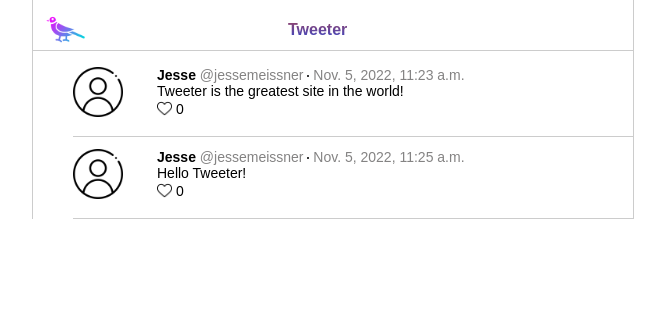
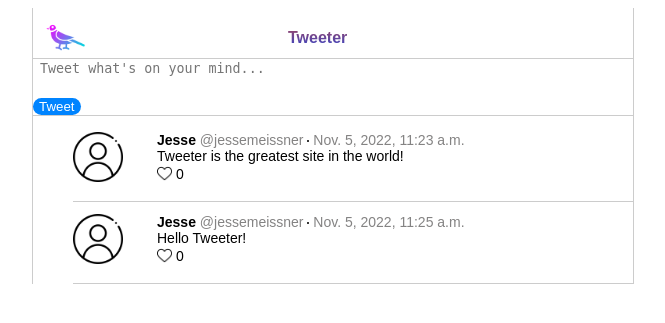
Before and after one commit to JesseMeissner/twitter-clone, a Django app: page / in a window 1280 px wide. Shown: the top 323 px of the page, without its empty margins (307-972 px from the left). Run offline with Django 4.2, Linux system fonts and the light colour scheme; data comes from the database, SQL or seed files in the repository; both versions use the stored data as it was before the commit.

Commit message:
Added posting functionality

```diff
--- a/twitter_clone/home/models.py
+++ b/twitter_clone/home/models.py
@@ -4,13 +4,6 @@ from django.db import models
 class Post(models.Model):
     class Meta(object):
         db_table = 'post'
-
-    name = models.CharField(
-        'Name', blank=False, null=False, max_length=20, db_index=True, default='Anonymous'
-    )
-    username = models.CharField(
-        'Username', blank=False, null=False, max_length=30, db_index=True, default='Anonymous'
-    )
 
     body = models.CharField(
         'Body', blank=True, null=True, max_length=140, db_index=True
--- a/twitter_clone/home/views.py
+++ b/twitter_clone/home/views.py
@@ -1,9 +1,19 @@
 from django.shortcuts import render
-from django.http import HttpResponse
+from django.http import HttpResponse, HttpResponseRedirect
 from .models import Post
+from .forms import PostForm
 
 # Create your views here.
 def index(request):
+    if request.method == 'POST':
+        form = PostForm(request.POST)
+
+        if form.is_valid():
+            form.save()
+            return HttpResponseRedirect('/')
+        else:
+            return HttpResponseRedirect(form.erros.as_json())
+
     #Get all posts, limit 30
     posts = Post.objects.all()[:30]
 
--- a/twitter_clone/static/css/style.css
+++ b/twitter_clone/static/css/style.css
@@ -2,7 +2,7 @@
 Common
 *************/
 
-body {
+.content {
     max-width: 600px;
     height: 100%;
     margin: 0 auto;
@@ -35,6 +35,27 @@ Home
     background: -webkit-linear-gradient(#ff4400, #0046ff);
     -webkit-background-clip: text;
     -webkit-text-fill-color: transparent;
+}
+
+.post_form {
+    border-bottom: 1px solid #ccc;
+}
+
+.post_form textarea {
+    width: 90%;
+    margin-left: 5px;
+    margin-right: 5px;
+    border: none;
+    resize: none;
+    outline: none;
+    position: relative;
+}
+
+.post_form input {
+    background-color: #0084ff;
+    color: white;
+    border: none;
+    border-radius: 10px;
 }
 
 .posts li {
--- a/twitter_clone/templates/home.html
+++ b/twitter_clone/templates/home.html
@@ -13,7 +13,15 @@
                 <h1>Tweeter</h1>
             </div>
         </section>
-        <section class="post_form"></section>
+
+        <section class="post_form">
+            <form action="/" method="POST">
+            {% csrf_token %}
+            <textarea name="body" placeholder="Tweet what's on your mind..." maxlength="140" required></textarea>
+            <input name="submit" type="submit" value="Tweet">
+            </form>
+        </section>
+
     </section>
 
     <section class="posts">
@@ -25,8 +33,8 @@
                 </div>
                 <div class="name_body">
                     <div class="name_time">
-                        <span class="name"> {{ post.name }} </span>
-                        <span class="username"> <span>@</span>{{ post.username }} </span>
+                        <span class="name"> Jesse </span>
+                        <span class="username"> @jessemeissner </span>
                         <span class="dot"> <img src="{% static 'img/new-moon.png' %}"> </span>
                         <span class="datetime"> {{ post.created_at }} <br> </span>
                     </div>
```
Also changed, not shown: twitter_clone/home/forms.py (added, +7 -0 lines), twitter_clone/db.sqlite3, twitter_clone/home/migrations/0003_remove_post_name_remove_post_username.py (added).
